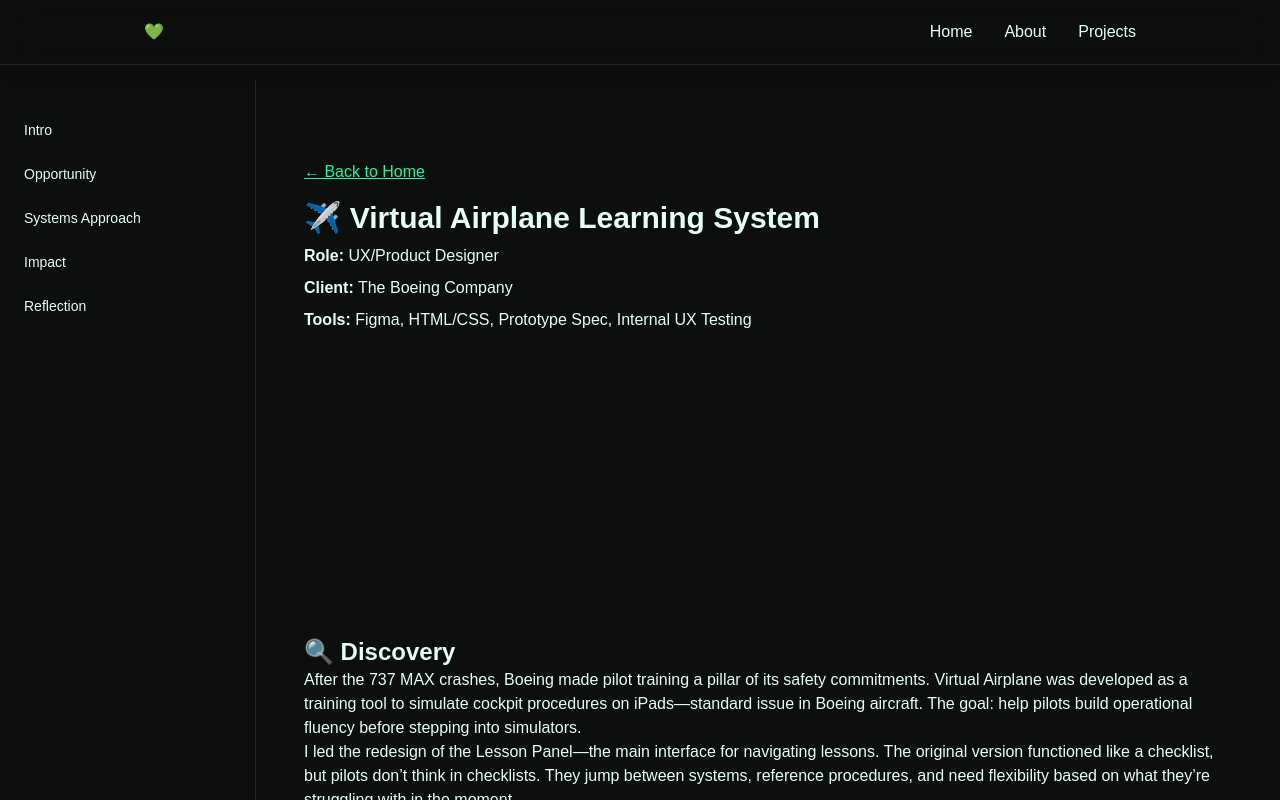
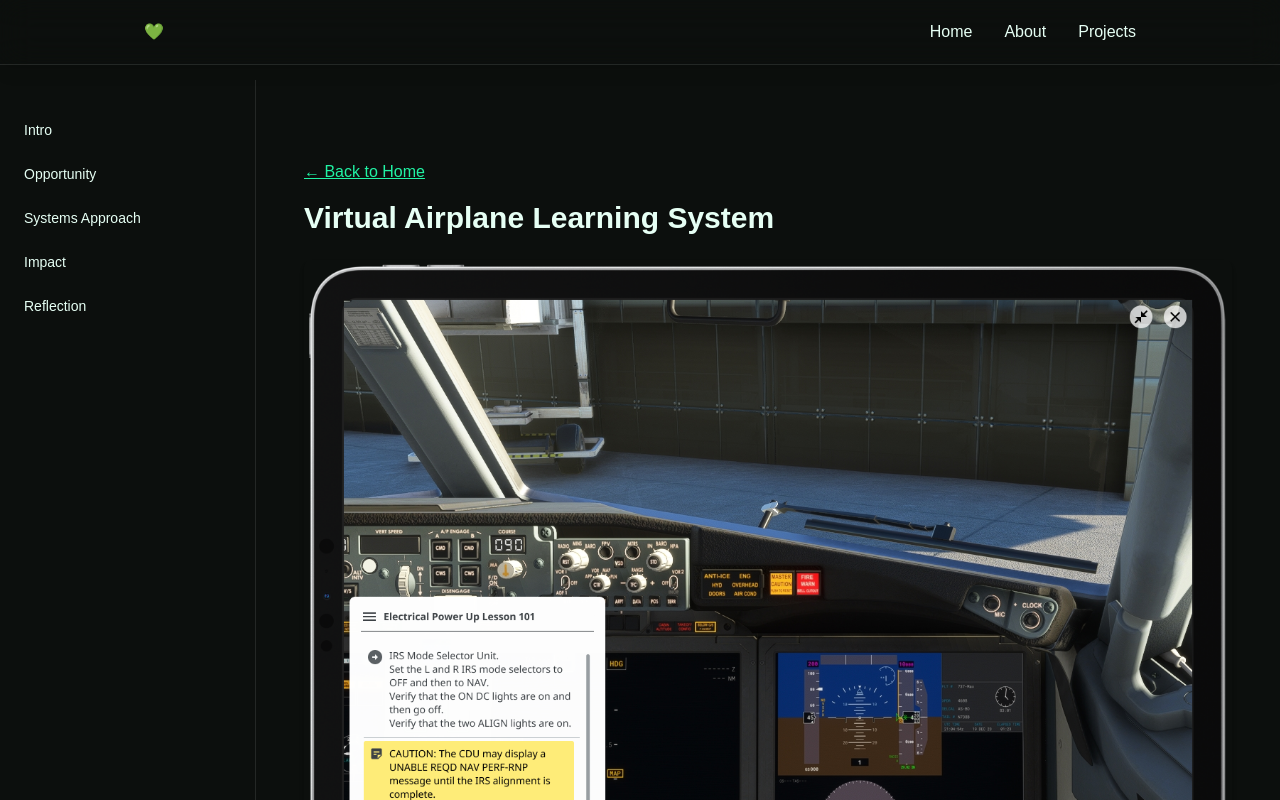
Before and after one commit to jordonaut/firstreactportfolio, a React (Vite) app: page /projects/virtual-airplane in a window 1280 px wide. Shown: the top 800 px of the page. Built offline with nearby package versions, Linux system fonts and the light colour scheme.

Commit message:
Adding the first picture.

```diff
--- a/package.json
+++ b/package.json
@@ -19,7 +19,8 @@
     "framer-motion": "^12.11.0",
     "react": "^19.0.0",
     "react-dom": "^19.0.0",
-    "react-router-dom": "^7.6.0"
+    "react-router-dom": "^7.6.0",
+    "yet-another-react-lightbox": "^3.23.2"
   },
   "devDependencies": {
     "@eslint/js": "^9.22.0",
--- a/src/components/caseStudies/VirtualAirplane.jsx
+++ b/src/components/caseStudies/VirtualAirplane.jsx
@@ -3,6 +3,8 @@
 import { motion } from 'framer-motion';
 import { CaseStudyLayout } from '../ui/CaseStudyLayout';
 import { Section } from '../ui/Section';
+import vaIpadLandscape from '../../assets/images/caseStudies/virtualAirplane/va-ipad-landscape.png';
+import { CaseStudyImage } from '../ui/CaseStudyImage';
 
 const transition = { duration: 0.6, ease: [0.4, 0, 0.2, 1] };
 
@@ -24,16 +26,21 @@
           >
             ← Back to Home
           </button>
+            <h1 className="text-3xl font-bold">Virtual Airplane Learning System</h1>
+            <CaseStudyImage
+            src={vaIpadLandscape}
+            alt="Virtual Airplane displayed on iPad in landscape mode"
+            caption="Virtual Airplane was optimized for iPads, which are standard in Boeing cockpits. Designing for touch, readability, and layout across orientations was essential."
+            />
           <header className="space-y-2">
-            <h1 className="text-3xl font-bold">✈️ Virtual Airplane Learning System</h1>
             <p><strong>Role:</strong> UX/Product Designer</p>
             <p><strong>Client:</strong> The Boeing Company</p>
             <p><strong>Tools:</strong> Figma, HTML/CSS, Prototype Spec, Internal UX Testing</p>
           </header>
         </Section>
 
-        <Section id="discovery">
-          <h2 className="text-2xl font-semibold">🔍 Discovery</h2>
+        <Section id="background">
+          <h2 className="text-2xl font-semibold">Background</h2>
           <p>After the 737 MAX crashes, Boeing made pilot training a pillar of its safety commitments. Virtual Airplane was developed as a training tool to simulate cockpit procedures on iPads—standard issue in Boeing aircraft. The goal: help pilots build operational fluency before stepping into simulators.</p>
           <p>I led the redesign of the Lesson Panel—the main interface for navigating lessons. The original version functioned like a checklist, but pilots don’t think in checklists. They jump between systems, reference procedures, and need flexibility based on what they’re struggling with in the moment.</p>
           <p>We observed training sessions, interviewed student pilots, and worked closely with instructors. Most of the time, pilots trained by pointing at static cockpit posters and flipping through manuals like the FCOM. The lesson interface needed to reflect this real-world multitasking, not flatten it.</p>
--- /dev/null
+++ b/src/components/ui/CaseStudyImage.jsx
@@ -0,0 +1,33 @@
+import { motion } from 'framer-motion';
+import { useState } from 'react';
+import Lightbox from 'yet-another-react-lightbox';
+import 'yet-another-react-lightbox/styles.css';
+
+export function CaseStudyImage({ src, alt, caption }) {
+  const [open, setOpen] = useState(false);
+
+  return (
+    <div className="my-6">
+      <motion.img
+        src={src}
+        alt={alt}
+        onClick={() => setOpen(true)}
+        className="rounded-lg shadow-md cursor-zoom-in hover:scale-[1.02] transition-transform"
+        initial={{ opacity: 0, y: 30 }}
+        animate={{ opacity: 1, y: 0 }}
+        transition={{ duration: 0.5 }}
+      />
+      {caption && (
+        <p className="text-sm mt-2 text-[var(--color-text-secondary)] italic text-center">
+          {caption}
+        </p>
+      )}
+      <Lightbox
+        open={open}
+        close={() => setOpen(false)}
+        slides={[{ src }]}
+        styles={{ container: { backgroundColor: 'rgba(0, 0, 0, 0.95)' } }}
+      />
+    </div>
+  );
+}
```
Also changed, not shown: src/assets/images/caseStudies/virtualAirplane/va-ipad-landscape.png (renamed from src/assets/images/caseStudies/virtualAirplane/iPad Pro 11 - Space Gray - Landscape.png), 1 other file (tests, documents, lock files or other folders).
